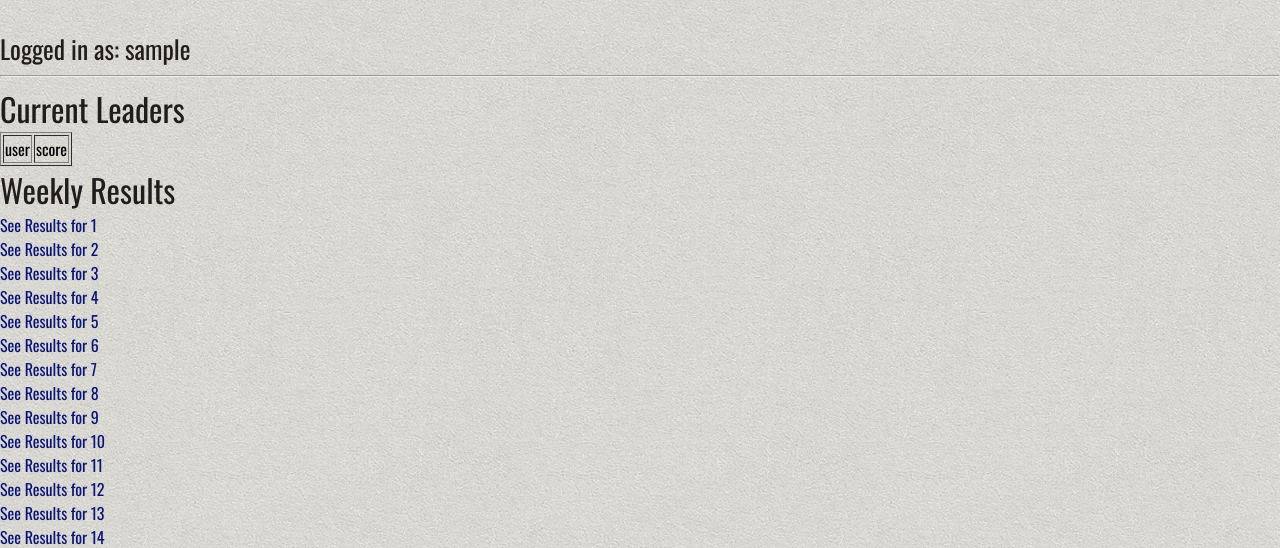
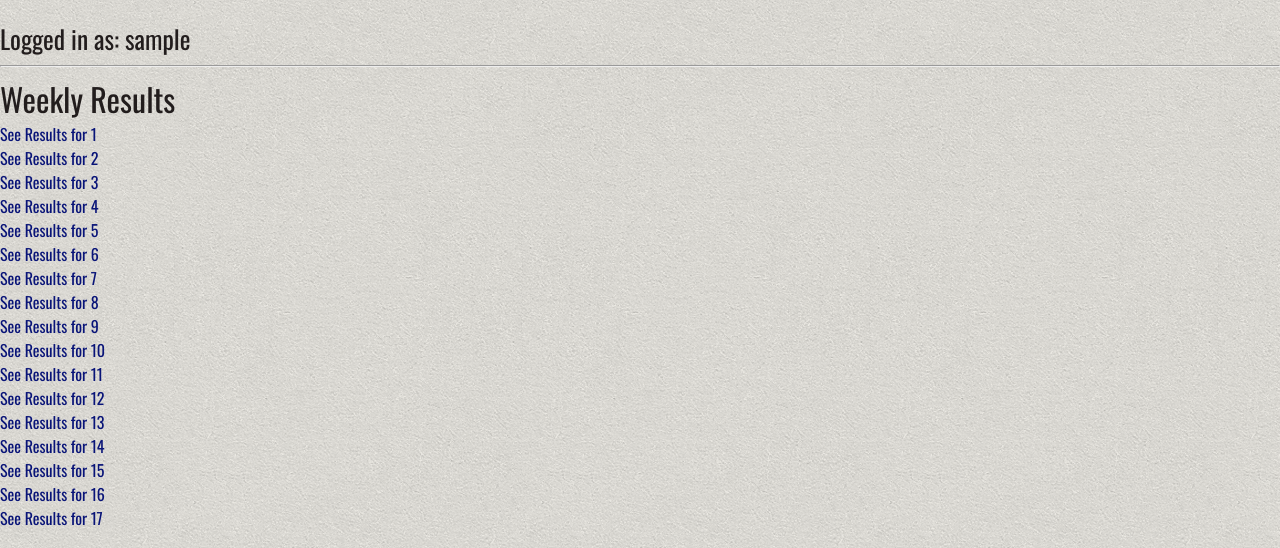
Before and after one commit to jxp360/threeandout, a Django app: page /threeandout/weeklyresultssummary/ in a window 1280 px wide. Shown: the part 205-753 px from the top of the page. Run offline with Django 3.2, Linux system fonts and the light colour scheme; the visitor is signed in with stand-in values (Sample User, id 1); data that the repository does not hold is empty; parts of the project's set-up code (start-up, migrations or seed data) failed here and were passed over.

Commit message:
Added Standings Tab and broke up some info into two different places

```diff
--- a/threeandout/test_stats/static/style.css
+++ b/threeandout/test_stats/static/style.css
@@ -148,12 +148,13 @@ a:hover {
 
 #menu {
 	overflow: hidden;
-	width: 1000px;
+	width: 1150px;
 	padding: 0px 0px;
-	margin: 0px auto 30px auto;
+	margin: 0px auto 20px auto;
 	background: #064C8A;
 	border-radius: 20px 0px 20px 0px;
-	font-size: 20px;
+	/* font-size: 20px; */
+	font-size: 12px;
 	color: #000000;
 }
 
--- a/threeandout/test_stats/templates/base.html
+++ b/threeandout/test_stats/templates/base.html
@@ -26,6 +26,7 @@
         <div id="menu">
                 <ul>
                         <li class="{% block link_makepicks_class %}{% endblock %}"><a href="{% url 'threeandout:picks' %}" title="">Make Picks</a></li>
+                        <li class="{% block link_standings_class %}{% endblock %}"><a href="{% url 'threeandout:currentstandings' %}" title="">Standings</a></li>
                         <li class="{% block link_weeklyresults_class %}{% endblock %}"><a href="{% url 'threeandout:weeklyresultssummary' %}" title="">Weekly Results</a></li>
                         <li class="{% block link_personalresults_class %}{% endblock %}"><a href="{% url 'threeandout:personalresults' %}" title="">Personal Results</a></li>
                         <li class="{% block link_preferences_class %}{% endblock %}"><a href="{% url 'threeandout:editPreferences' %}" title="">Preferences</a></li>
--- a/threeandout/test_stats/templates/picks/selected.html
+++ b/threeandout/test_stats/templates/picks/selected.html
@@ -1,5 +1,7 @@
 {% extends "base.html" %}
 {% block content %}
+
+{% block link_standings_class %}active{% endblock %}
 
 <h1> Showing selections made by position for {{fflplayer}}</h1>
 <h2>QB</h2>
--- a/threeandout/test_stats/templates/picks/weeklyresults.html
+++ b/threeandout/test_stats/templates/picks/weeklyresults.html
@@ -1,4 +1,6 @@
 {% extends "base.html" %}
+
+{% block link_weeklyresults_class %}active{% endblock %}
 
 {% block content %}
 
--- a/threeandout/test_stats/templates/picks/weeklyresultssummary.html
+++ b/threeandout/test_stats/templates/picks/weeklyresultssummary.html
@@ -3,22 +3,6 @@
 {% block link_weeklyresults_class %}active{% endblock %}
 
 {% block content %}
-
-<h1> Current Leaders </h1>
-
-<table border>
-    <tr>
-    <td>user</td>
-    <td>score</td>
-    </tr>
-    {% for score in scores %}
-    <tr>
-    <td><a href="{% url 'threeandout:selected' score.id %}">{{score.user}}</a></td>
-    <td>{{score.score}}</td>
-    </tr>
-    {% endfor %}
-</table>
-
 
 <h1> Weekly Results </h1>
 
--- a/threeandout/test_stats/urls.py
+++ b/threeandout/test_stats/urls.py
@@ -18,6 +18,9 @@ urlpatterns = patterns('',
 
     # ex: /threeandout/rules
     url(r'rules/$', views.rules, name='rules'),
+
+    # ex: /threeandout/currentstandings
+    url(r'currentstandings/$', views.currentstandings, name='currentstandings'),
 
     # ex: /threeandout/weeklyresultssummary
     url(r'weeklyresultssummary/$', views.weeklyresultssummary, name='weeklyresultssummary'),
--- a/threeandout/test_stats/views.py
+++ b/threeandout/test_stats/views.py
@@ -129,12 +129,21 @@ def pickweek(request, week):
                                                    'qb':qb,'rb':rb,'wr':wr,'te':te,
                                                    'currentpicks':currentpicks})
 @login_required
+def currentstandings(request):
+    weeks = range(1,18)
+    players = FFLPlayer.objects.all()
+    tmp = [(x.scoretodate, x.teamname, x.user.id) for x in players]
+    tmp.sort(reverse=True)
+    leaders = [{'user':x[1],'score':x[0], 'id':x[2], 'rank': idx} for idx,x in enumerate(tmp)]
+    return render(request, 'picks/currentstandings.html', {'scores':leaders})
+
+@login_required
 def weeklyresultssummary(request):
     weeks = range(1,18)
     players = FFLPlayer.objects.all()
     tmp = [(x.scoretodate, x.teamname, x.user.id) for x in players]
     tmp.sort(reverse=True)
-    leaders = [{'user':x[1],'score':x[0], 'id':x[2] } for x in tmp]
+    leaders = [{'user':x[1],'score':x[0], 'id':x[2], 'rank': idx} for idx,x in enumerate(tmp)]
     return render(request, 'picks/weeklyresultssummary.html', {'weeks':weeks, 'scores':leaders})
 
 @login_required
```
